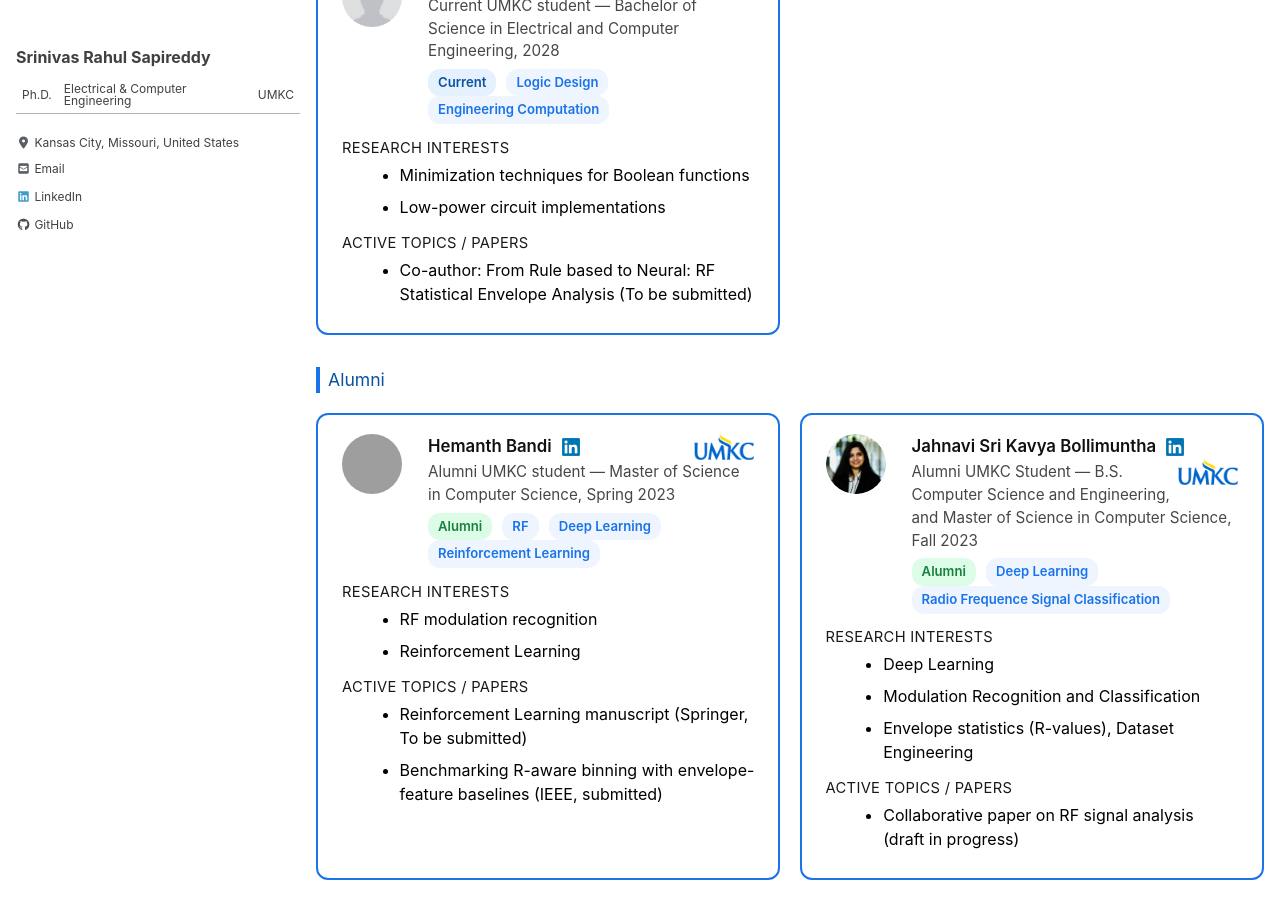
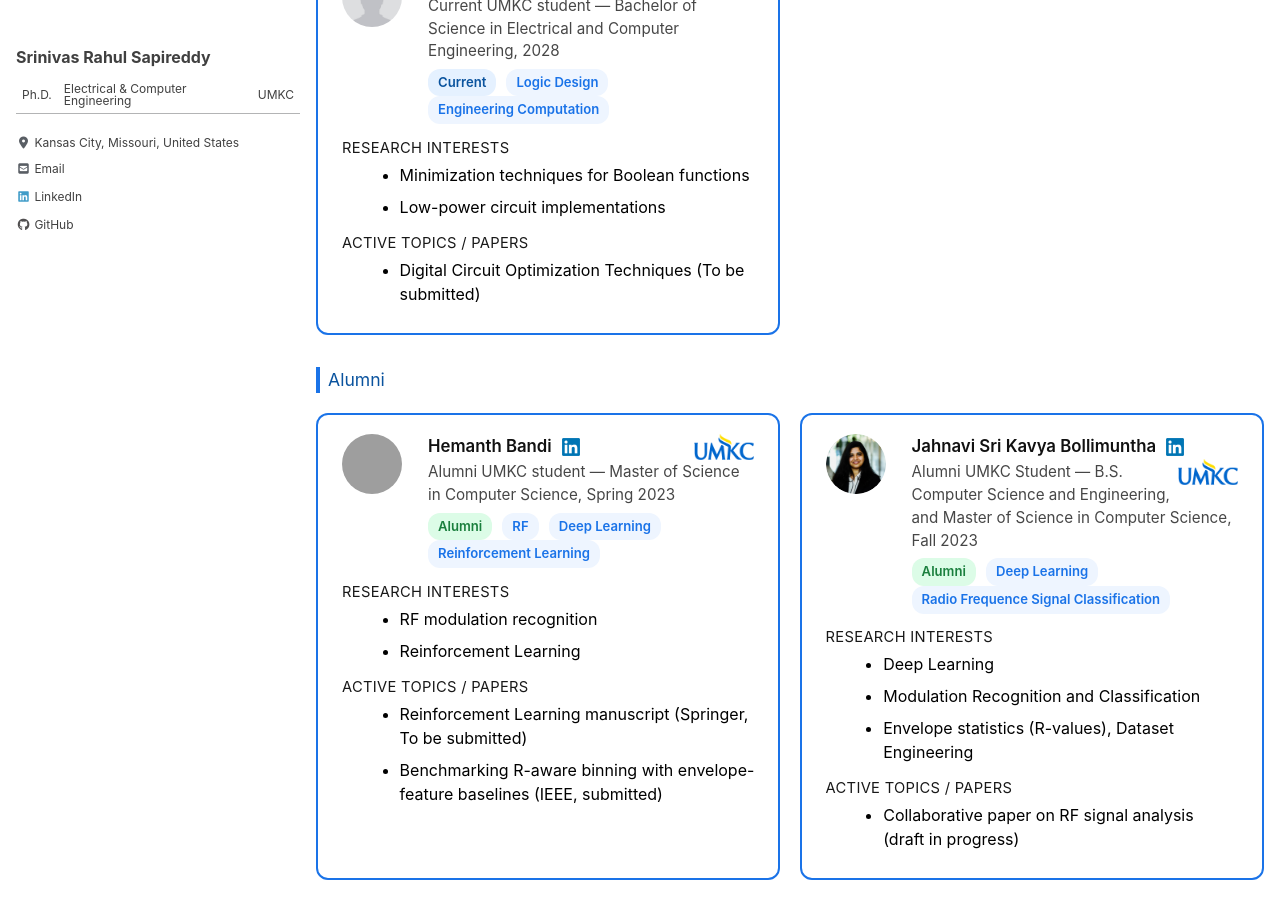
Before and after one commit to srsapireddy/srsapireddy.github.io, a Jekyll site: the page built from _pages/scholars.md, in a window 1280 px wide and 900 px high, scrolled down 718 px. Built offline with Jekyll 4.4.1, drawn with Linux system fonts in a browser that asks for light colours; cached includes are drawn as plain includes; nearby versions of some CDN libraries; grey boxes are pictures that could not be loaded.

Commit message:
Update scholars.md

```diff
--- a/_pages/scholars.md
+++ b/_pages/scholars.md
@@ -203,7 +203,7 @@ This page highlights scholars — both current UMKC students and alumni — who
     </ul>
     <div class="sch-sec">Active topics / papers</div>
     <ul class="sch-list">
-      <li>Co-author: From Rule based to Neural: RF Statistical Envelope Analysis (To be submitted)</li>
+      <li>Digital Circuit Optimization Techniques (To be submitted)</li>
     </ul>
   </div>
 
```
